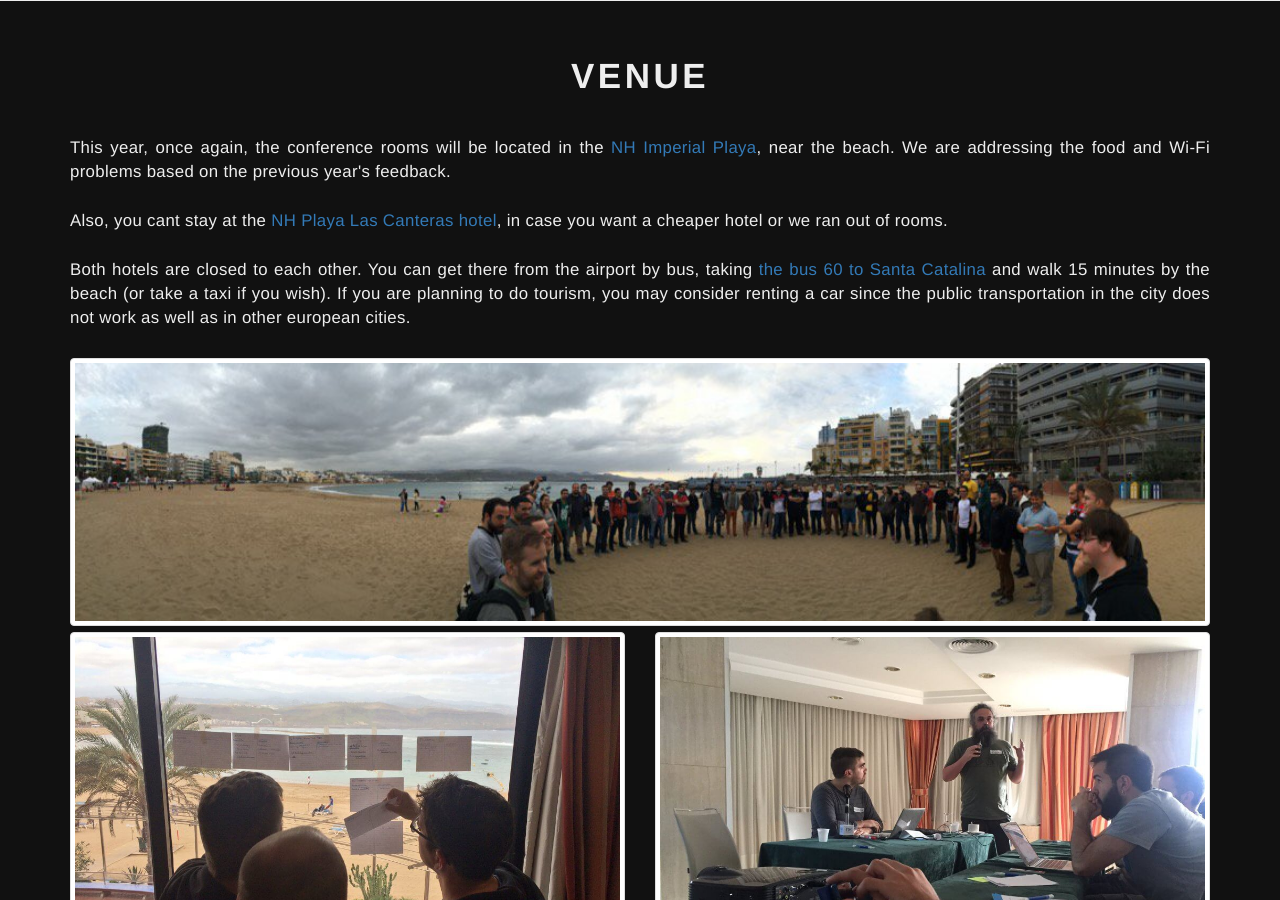
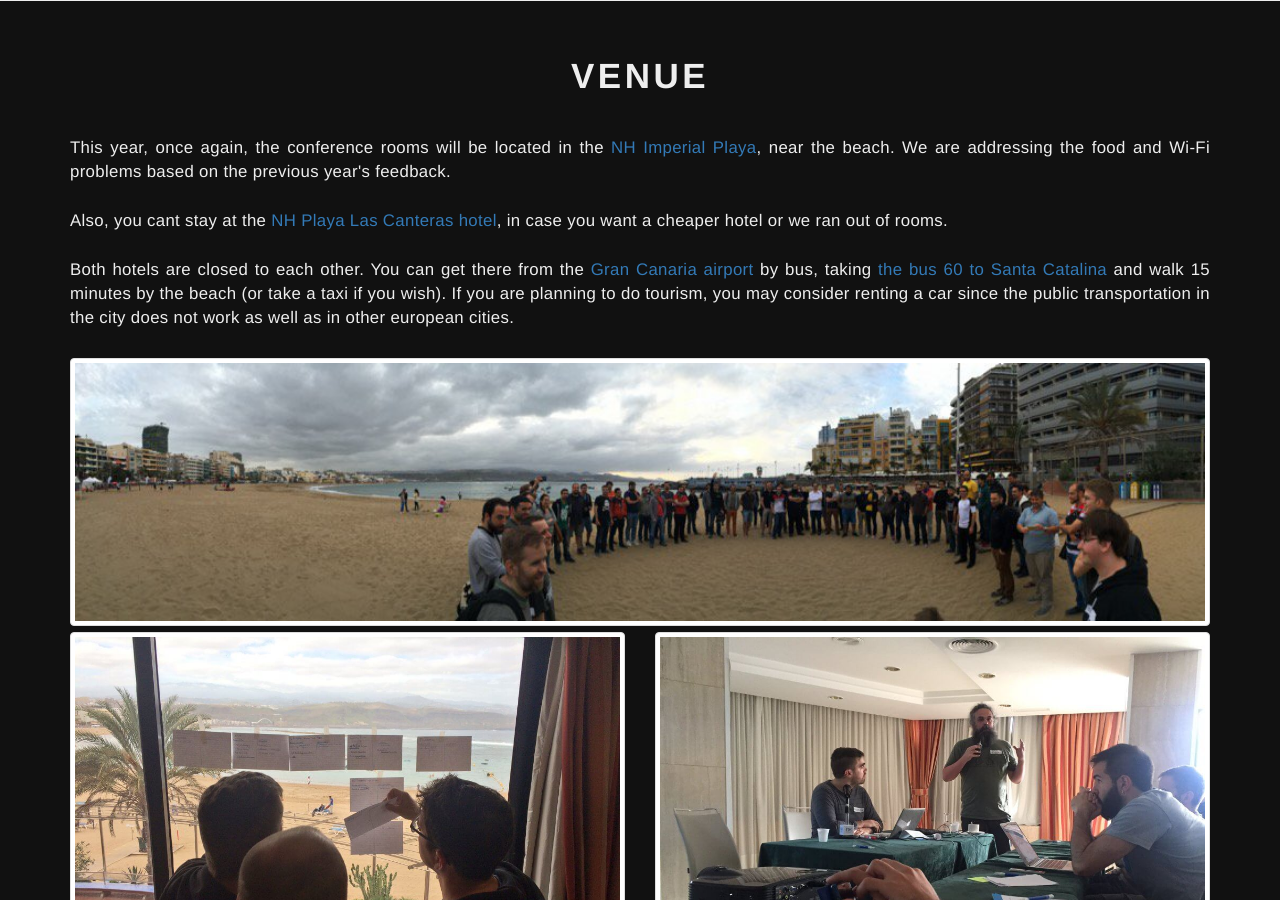
Before and after one commit to Suui/Socracan, a Jekyll site: the page built from home.html, in a window 1280 px wide and 900 px high, scrolled down 1021 px. Built offline with Jekyll 4.4.1, drawn with Linux system fonts in a browser that asks for light colours.

Commit message:
Add airport location

```diff
--- a/home.html
+++ b/home.html
@@ -54,7 +54,7 @@ permalink: /
 		<div class="title">Venue</div>
 		<p>This year, once again, the conference rooms will be located in the <a href="https://www.google.es/maps/place/Hotel+NH+Imperial+Playa/@28.1486463,-15.4314489,18z/data=!4m21!1m15!4m14!1m6!1m2!1s0xc4095380b4e84f5:0x19c7dad290fed192!2sHotel+NH+Las+Palmas+Playa+Las+Canteras,+Calle+Prudencio+Morales,+41,+35009+Las+Palmas+de+Gran+Canaria,+Las+Palmas!2m2!1d-15.4306974!2d28.1490267!1m6!1m2!1s0x0:0x9dbca812ce57c97b!2sHotel+NH+Imperial+Playa!2m2!1d-15.430758!2d28.148439!3m4!1s0xc4095387ae51e8d:0x9dbca812ce57c97b!8m2!3d28.148439!4d-15.430758" target="_blank">NH Imperial Playa</a>, near the beach. We are addressing the food and Wi-Fi problems based on the previous year's feedback.</p>
     <p>Also, you cant stay at the <a href="https://www.google.es/maps/place/Hotel+NH+Las+Palmas+Playa+Las+Canteras/@28.1486463,-15.4314489,18z/data=!4m5!3m4!1s0x0:0x19c7dad290fed192!8m2!3d28.1490267!4d-15.4306975" target="_blank">NH Playa Las Canteras hotel</a>, in case you want a cheaper hotel or we ran out of rooms.</p>
-    <p>Both hotels are closed to each other. You can get there from the airport by bus, taking <a href="http://www.globalsu.net/lineas/linea60.pdf" target="_blank">the bus 60 to Santa Catalina</a> and walk 15 minutes by the beach (or take a taxi if you wish). If you are planning to do tourism, you may consider renting a car since the public transportation in the city does not work as well as in other european cities.</p>
+    <p>Both hotels are closed to each other. You can get there from the <a href="https://www.google.es/maps/place/Aeropuerto+de+Gran+Canaria+(LPA)/@27.9332227,-15.3886078,15z/data=!4m5!3m4!1s0x0:0x824bcf7e159f85d4!8m2!3d27.9331848!4d-15.3877066" target="_blank">Gran Canaria airport</a> by bus, taking <a href="http://www.globalsu.net/lineas/linea60.pdf" target="_blank">the bus 60 to Santa Catalina</a> and walk 15 minutes by the beach (or take a taxi if you wish). If you are planning to do tourism, you may consider renting a car since the public transportation in the city does not work as well as in other european cities.</p>
 		<div class="row">
 			<div class="col-md-12">
 				<img class="img-thumbnail" src="/img/venue/1.jpg" alt="Venue">
```
